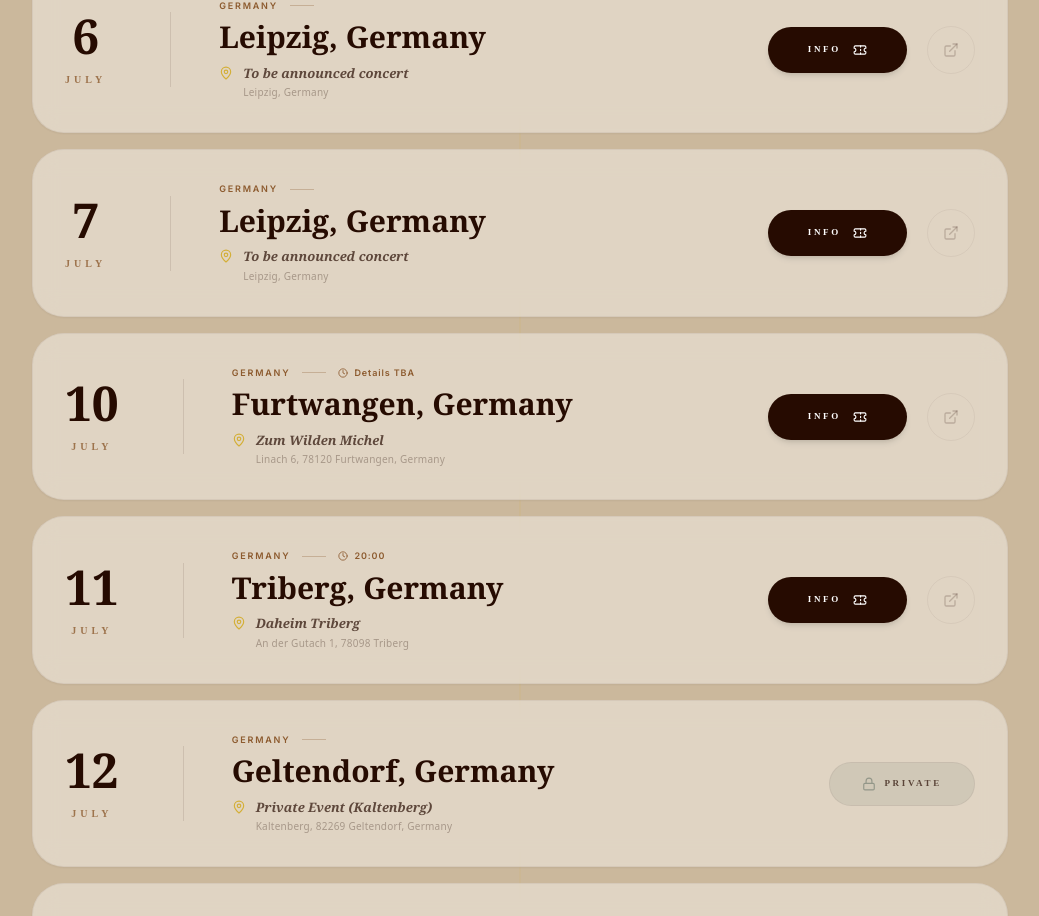
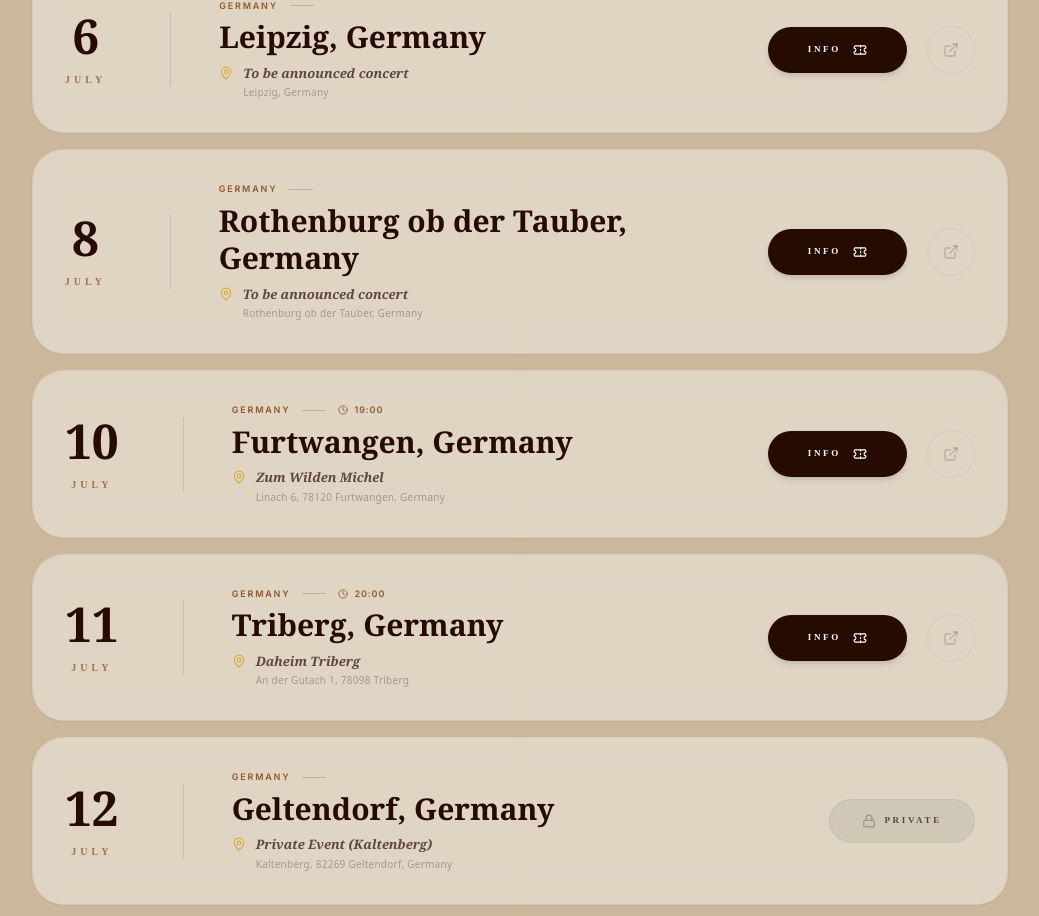
Before and after one commit to brianstilling/Ann-McBryan, a React (Vite) app: page / in a window 1280 px wide. Shown: the part 5676-6592 px from the top of the page, without its empty margins (120-1159 px from the left). Built offline with nearby package versions, Linux system fonts and the light colour scheme; a web font is replaced by a local one.

Commit message:
feat: update concert schedule and data version
Replace Leipzig session with Rothenburg ob der Tauber and add start time for Furtwangen show. Update data version to force cache refresh.

```diff
--- a/App.tsx
+++ b/App.tsx
@@ -88,7 +88,7 @@ const App: React.FC = () => {
     window.addEventListener('hashchange', handleHashChange);
 
     // Versioning check to ensure Rackwitz and other updates display correctly
-    const DATA_VERSION = 'v1.50_stafet_djursland_addition';
+    const DATA_VERSION = 'v1.52_furtwangen_time_update';
     const savedVersion = localStorage.getItem('ann_mcbryan_data_ver');
     const savedSessions = localStorage.getItem('ann_mcbryan_sessions');
 
--- a/constants.ts
+++ b/constants.ts
@@ -94,15 +94,15 @@ export const TOUR_DATA: Concert[] = [
     coordinates: { lat: 51.3397, lng: 12.3731 }
   },
   {
-    id: 'session-2026-leipzig-7',
-    city: 'Leipzig, Germany',
+    id: 'session-2026-rothenburg',
+    city: 'Rothenburg ob der Tauber, Germany',
     country: 'Germany',
     venue: 'To be announced concert',
-    address: 'Leipzig, Germany',
-    date: 'July 7, 2026',
+    address: 'Rothenburg ob der Tauber, Germany',
+    date: 'July 8, 2026',
     time: 'TBA',
     status: 'upcoming',
-    coordinates: { lat: 51.3397, lng: 12.3731 }
+    coordinates: { lat: 49.3775, lng: 10.179 }
   },
   {
     id: 'session-2026-furtwangen-10',
@@ -111,7 +111,7 @@ export const TOUR_DATA: Concert[] = [
     venue: 'Zum Wilden Michel',
     address: 'Linach 6, 78120 Furtwangen, Germany',
     date: 'July 10, 2026',
-    time: 'Details TBA',
+    time: '19:00',
     status: 'upcoming',
     coordinates: { lat: 48.0503, lng: 8.2045 },
     ticketsUrl: 'https://www.zumwildenmichel.de/'
```
